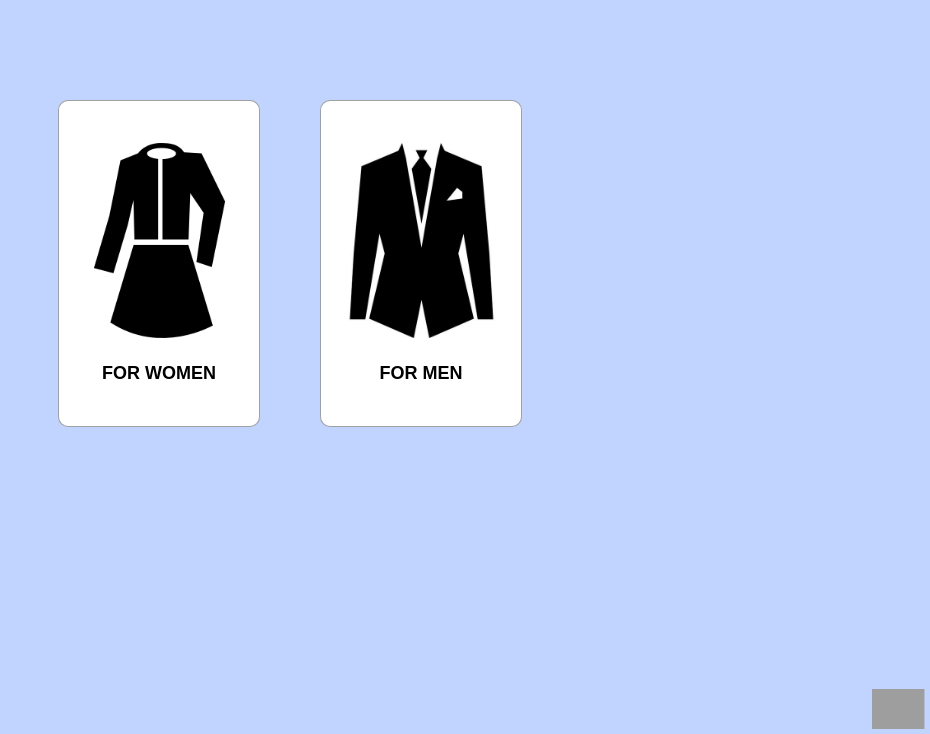
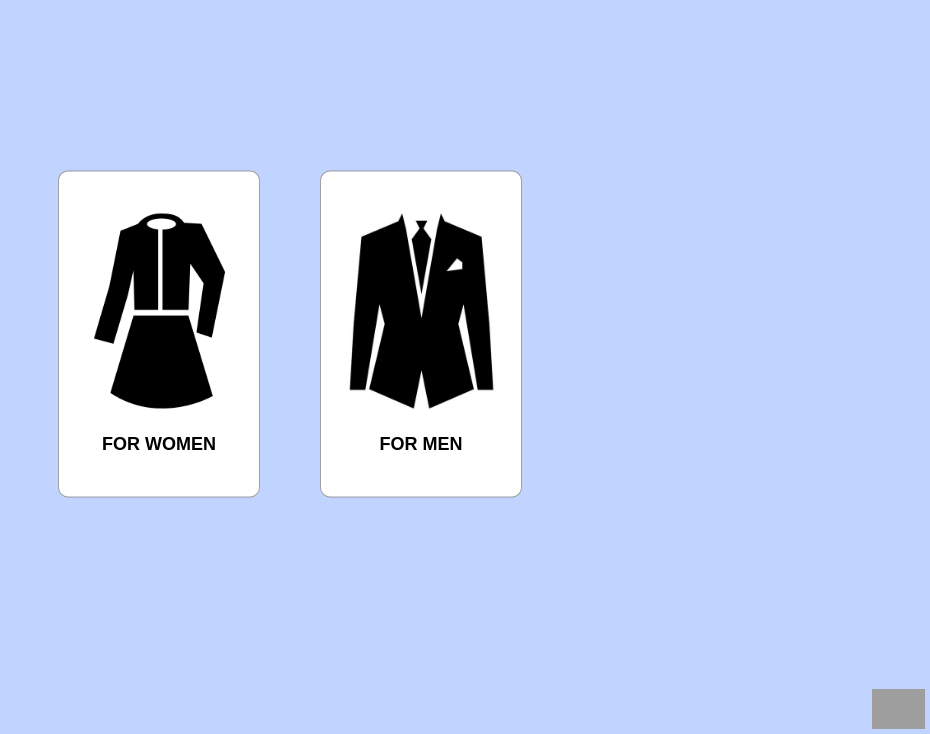
Before and after one commit to myshyak5/-project_site, a Django app: page / in a window 1280 px wide. Shown: the part 66-800 px from the top of the page, without its empty margins (350-1280 px from the left). Run offline with Django 5.2, Linux system fonts and the light colour scheme; data that the repository does not hold is empty; grey boxes are pictures that could not be loaded.

Commit message:
base.css changes

```diff
--- a/eshop/main/static/css/base.css
+++ b/eshop/main/static/css/base.css
@@ -54,15 +54,14 @@ header {
 }
 footer {
     position: fixed;
+    display: flex;
     bottom: 0;
     height: 40px;
     right: 0%;
     padding: 5px;
 }
 .git_project {
-    position: absolute;
     height: 40px;
-    transform: translateX(-100%);
 }
 .git_img {
     height: 40px;
@@ -127,10 +126,13 @@ footer {
     border: 1px solid rgb(0, 0, 0);
 }
 .home-cards {
+    position: absolute;
     display: flex;
     justify-content: center;
-    margin: 100px 0;
     gap: 60px;
+    transform: translate(-50%, -50%);
+    left: 50%;
+    top: 50%;
 }
 .home-card {
     display: flex;
```
